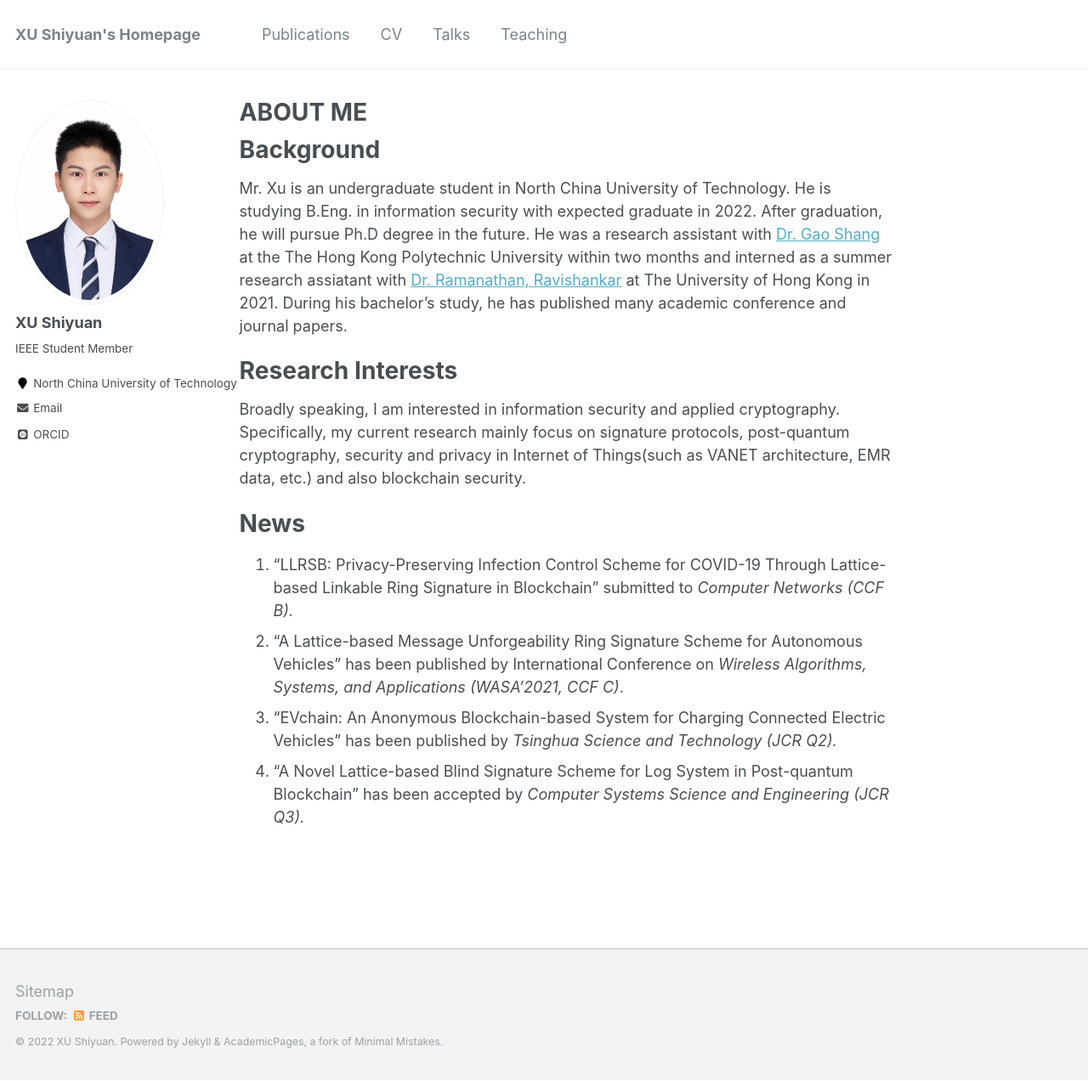
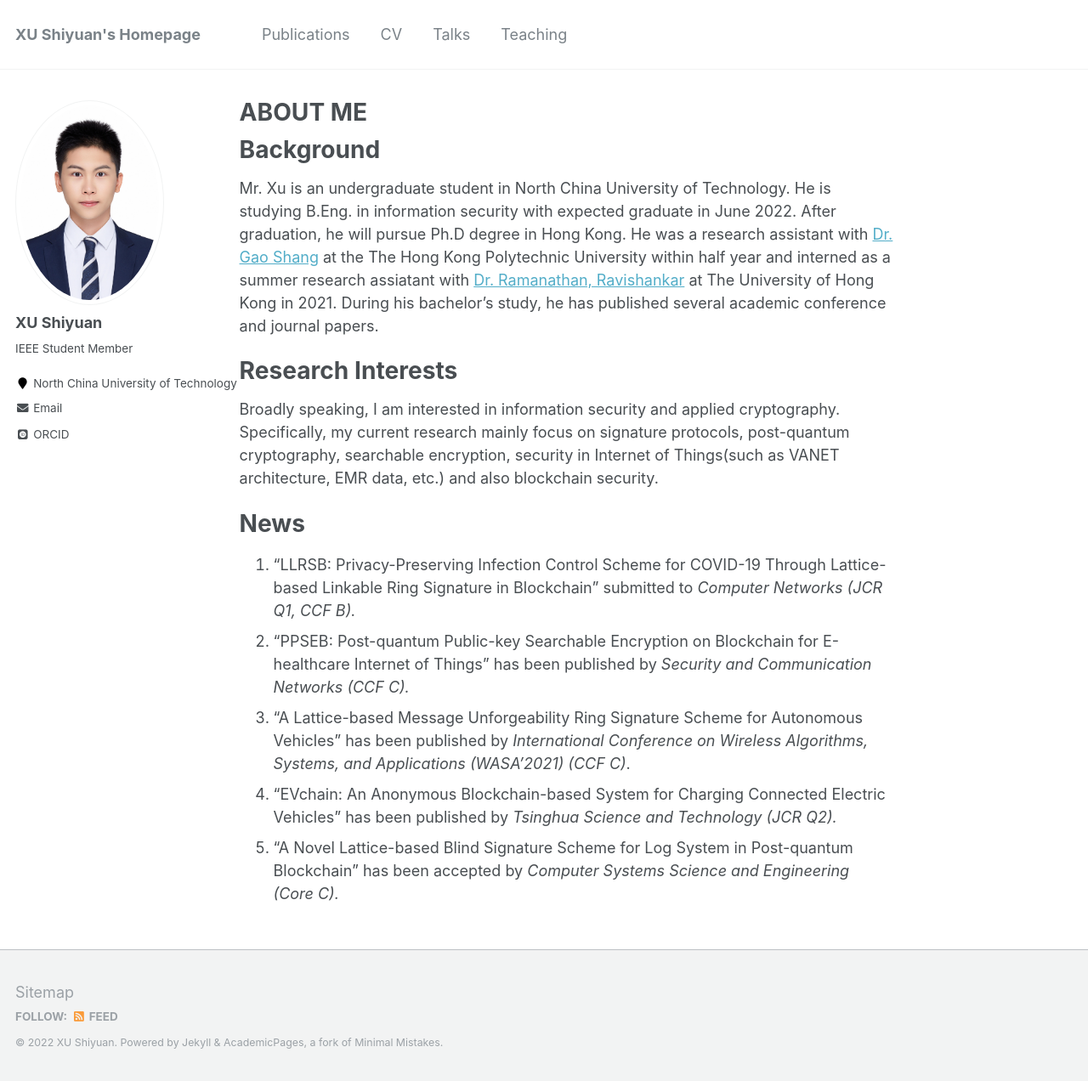
Before and after one commit to shiyuanjack/shiyuanjack.github.io, a Jekyll site: the page built from _pages/about.md, in a window 1280 px wide and 1272 px high. Shown: the whole window at 85% size. Built offline with Jekyll 4.4.1, drawn with Linux system fonts in a browser that asks for light colours; some web fonts are replaced.

Commit message:
Update about.md

```diff
--- a/_pages/about.md
+++ b/_pages/about.md
@@ -11,15 +11,16 @@ redirect_from:
 
 Background
 ======
-Mr. Xu is an undergraduate student in North China University of Technology. He is studying B.Eng. in information security with expected graduate in 2022. After graduation, he will pursue Ph.D degree in the future.  He was a research assistant with [Dr. Gao Shang](https://www.comp.polyu.edu.hk/en-us/staffs/detail/7904) at the The Hong Kong Polytechnic University within two months and interned as a summer research assiatant with [Dr. Ramanathan, Ravishankar](https://www.cs.hku.hk/index.php/people/academic-staff/ravi) at The University of Hong Kong in 2021. During his bachelor's study, he has published many academic conference and journal papers.
+Mr. Xu is an undergraduate student in North China University of Technology. He is studying B.Eng. in information security with expected graduate in June 2022. After graduation, he will pursue Ph.D degree in Hong Kong. He was a research assistant with [Dr. Gao Shang](https://goldsainteagle.github.io/shanggao.github.io/) at the The Hong Kong Polytechnic University within half year and interned as a summer research assiatant with [Dr. Ramanathan, Ravishankar](https://www.cs.hku.hk/index.php/people/academic-staff/ravi) at The University of Hong Kong in 2021. During his bachelor's study, he has published several academic conference and journal papers.
 
 Research Interests
 ======
-Broadly speaking, I am interested in information security and applied cryptography. Specifically, my current research mainly focus on signature protocols, post-quantum cryptography, security and privacy in Internet of Things(such as VANET architecture, EMR data, etc.) and also blockchain security.
+Broadly speaking, I am interested in information security and applied cryptography. Specifically, my current research mainly focus on signature protocols, post-quantum cryptography, searchable encryption, security in Internet of Things(such as VANET architecture, EMR data, etc.) and also blockchain security.
 
 News
 ======
-1. "LLRSB: Privacy-Preserving Infection Control Scheme for COVID-19 Through Lattice-based Linkable Ring Signature in Blockchain" submitted to *Computer Networks* *(CCF B).*
-2. "A Lattice-based Message Unforgeability Ring Signature Scheme for Autonomous Vehicles" has been published by International Conference on *Wireless Algorithms, Systems, and Applications (WASA'2021, CCF C)*.
-3. "EVchain: An Anonymous Blockchain-based System for Charging Connected Electric Vehicles" has been published by *Tsinghua Science and Technology (JCR Q2).*
-4. "A Novel Lattice-based Blind Signature Scheme for Log System in Post-quantum Blockchain" has been accepted by *Computer Systems Science and Engineering (JCR Q3).*
+1. "LLRSB: Privacy-Preserving Infection Control Scheme for COVID-19 Through Lattice-based Linkable Ring Signature in Blockchain" submitted to *Computer Networks* *(JCR Q1, CCF B).*
+2. "PPSEB: Post-quantum Public-key Searchable Encryption on Blockchain for E-healthcare Internet of Things" has been published by *Security and Communication Networks* *(CCF C).*
+3. "A Lattice-based Message Unforgeability Ring Signature Scheme for Autonomous Vehicles" has been published by *International Conference on Wireless Algorithms, Systems, and Applications (WASA'2021) (CCF C)*.
+4. "EVchain: An Anonymous Blockchain-based System for Charging Connected Electric Vehicles" has been published by *Tsinghua Science and Technology (JCR Q2).*
+5. "A Novel Lattice-based Blind Signature Scheme for Log System in Post-quantum Blockchain" has been accepted by *Computer Systems Science and Engineering (Core C).*
```
